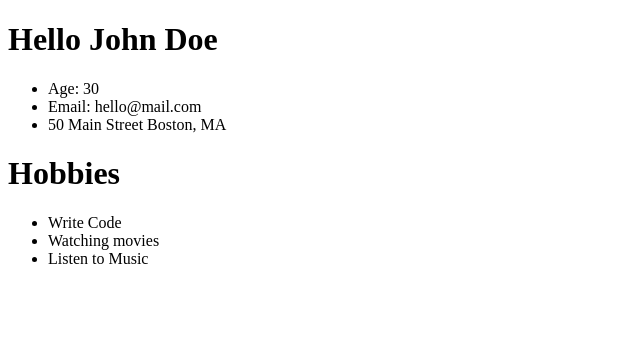
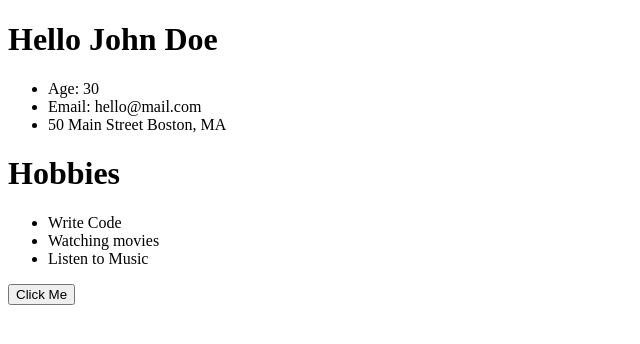
Before and after one commit to marialobillo/a4app, an Angular app: page / in a window 1280 px wide. Shown: the top 344 px of the page, without its empty margins (0-640 px from the left). Built offline with nearby package versions, Linux system fonts and the light colour scheme.

Commit message:
adding hobbies

```diff
--- a/src/app/components/user/user.component.html
+++ b/src/app/components/user/user.component.html
@@ -8,3 +8,4 @@
 <ul>
 	<li *ngFor="let hobby of hobbies">{{hobby}}</li>
 </ul>
+<button (click)="onClick()" name="button">Click Me</button>
--- a/src/app/components/user/user.component.ts
+++ b/src/app/components/user/user.component.ts
@@ -26,6 +26,18 @@ export class UserComponent implements OnInit {
 		this.hobbies = ['Write Code', 'Watching movies', 'Listen to Music'];
 	}
 
+	onClick(){
+		console.log('HELLO');
+		this.name = 'Maria';
+		this.hobbies.push('New Hobby');
+	}
+
+	addHobby(hobby){
+		console.log(hobby);
+		this.hobbies.unshift(hobby);
+		return false;
+	}
+
 }
 
 interface Address{
```
